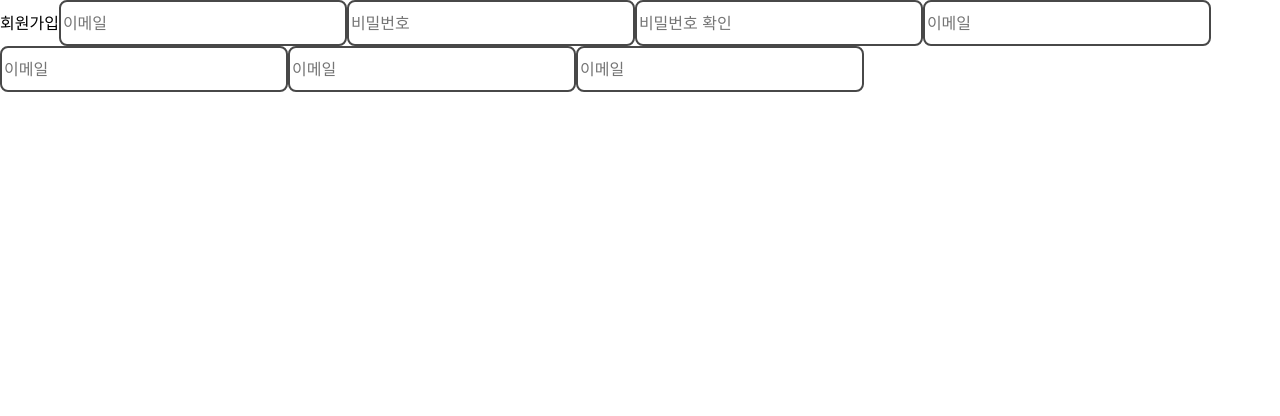
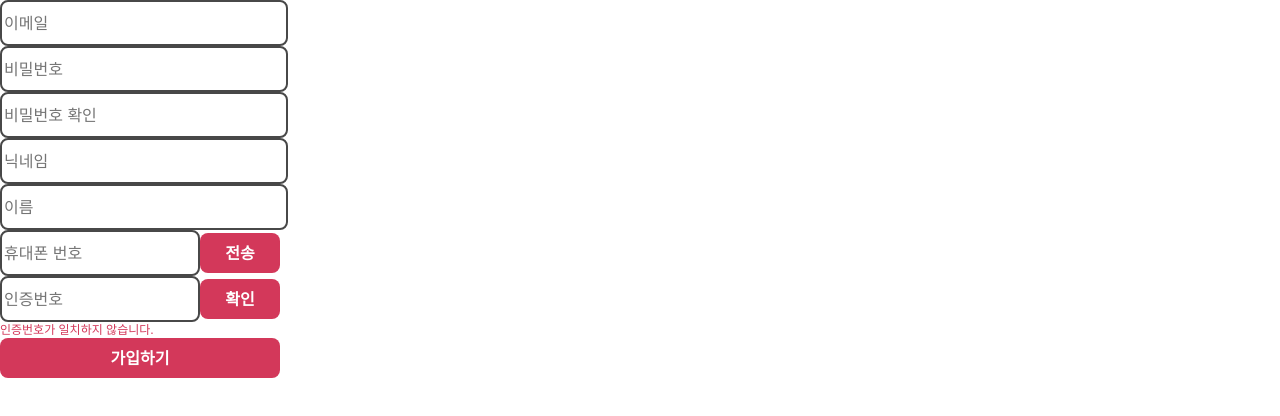
Before and after one commit to noobsoda/Team-EggplantGarage, a React (Create React App) app in the folder frontend/: page /signupemail in a window 1280 px wide. Shown: the top 416 px of the page. Built offline with nearby package versions, Linux system fonts and the light colour scheme.

Commit message:
[Feat] 회원가입 마크업
완벽한 마크업보다는 입력하는 창을 구현
isCheck를 통해 아래에 안내 문구가 나올지 말지 선택 가능

```diff
--- /dev/null
+++ b/frontend/src/Atoms/Buttons/SmallStrokeButton.jsx
@@ -0,0 +1,18 @@
+import React from "react";
+import styled from "styled-components";
+
+const StyledButton = styled.button`
+  width: 80px;
+  height: 40px;
+  border-radius: 8px;
+  background-color: ${({ theme }) => theme.color.red};
+  color: ${({ theme }) => theme.color.white};
+`;
+
+export default function SmallStrokeButton({ name, buttonClick }) {
+  return (
+    <StyledButton className="body1-header" onClick={buttonClick}>
+      {name}
+    </StyledButton>
+  );
+}
--- /dev/null
+++ b/frontend/src/Atoms/Inputs/MidInput.jsx
@@ -0,0 +1,22 @@
+import React from "react";
+import styled from "styled-components";
+
+const StyledInput = styled.input`
+  width: 192px;
+  height: 40px;
+
+  border: 2px solid ${({ theme }) => theme.color.darkgrey};
+  border-radius: 8px;
+
+  color: ${({ theme }) => theme.color.black};
+`;
+
+export default function MidInput({ placehold, inputValue }) {
+  return (
+    <StyledInput
+      className="body1-regular"
+      onChange={inputValue}
+      placeholder={placehold}
+    ></StyledInput>
+  );
+}
--- /dev/null
+++ b/frontend/src/Atoms/Text/RedParagraph.jsx
@@ -0,0 +1,10 @@
+import React from "react";
+import styled from "styled-components";
+
+const StyledParagraph = styled.p`
+  color: ${({ theme }) => theme.color.red};
+`;
+
+export default function RedParagraph({ text }) {
+  return <StyledParagraph className="body2-regular">{text}</StyledParagraph>;
+}
--- /dev/null
+++ b/frontend/src/Molecules/InputBox.jsx
@@ -0,0 +1,12 @@
+import React from "react";
+import BigInput from "../Atoms/Inputs/BigInputBox";
+import RedParagraph from "../Atoms/Text/RedParagraph";
+
+export default function InputBox({ placehold, text, isCheck }) {
+  return (
+    <div>
+      <BigInput placehold={placehold} />
+      {isCheck ? <></> : <RedParagraph text={text} />}
+    </div>
+  );
+}
--- /dev/null
+++ b/frontend/src/Molecules/InputButtonBox.jsx
@@ -0,0 +1,19 @@
+import React from "react";
+import MidInput from "../Atoms/Inputs/MidInput";
+import Button from "../Atoms/Buttons/SmallStrokeButton";
+import RedParagraph from "../Atoms/Text/RedParagraph";
+
+export default function InputButtonbox({
+  placehold,
+  buttonName,
+  text,
+  isCheck,
+}) {
+  return (
+    <div>
+      <MidInput placehold={placehold} />
+      <Button name={buttonName}></Button>
+      {isCheck ? <></> : <RedParagraph text={text} />}
+    </div>
+  );
+}
--- a/frontend/src/Pages/SignUpEmail.jsx
+++ b/frontend/src/Pages/SignUpEmail.jsx
@@ -1,17 +1,41 @@
 import React from "react";
+import InputBox from "../Molecules/InputBox";
+import InputButtonBox from "../Molecules/InputButtonBox";
 import BigInputBox from "../Atoms/Inputs/BigInputBox";
+import BigColorBtn from "../Atoms/Buttons/BigButtonColor";
 
-export default function Main() {
+export default function SignUpEmail() {
   return (
     <div>
-      회원가입
-      <BigInputBox placehold="이메일" />
-      <BigInputBox placehold="비밀번호" />
-      <BigInputBox placehold="비밀번호 확인" />
-      <BigInputBox placehold="이메일" />
-      <BigInputBox placehold="이메일" />
-      <BigInputBox placehold="이메일" />
-      <BigInputBox placehold="이메일" />
+      <InputBox
+        placehold="이메일"
+        text="이미 존재하는 이메일 주소 입니다."
+        isCheck={true}
+      />
+      <InputBox
+        placehold="비밀번호"
+        text="8~16이내 !@#$%^&*만 써주세요"
+        isCheck={true}
+      />
+      <InputBox
+        placehold="비밀번호 확인"
+        text="비밀번호를 확인해주세요"
+        isCheck={true}
+      />
+      <InputBox
+        placehold="닉네임"
+        text="이미 존재하는 닉네임 입니다."
+        isCheck={true}
+      />
+      <BigInputBox placehold="이름" />
+      <InputButtonBox placehold="휴대폰 번호" buttonName="전송" />
+      <InputButtonBox
+        placehold="인증번호"
+        buttonName="확인"
+        text="인증번호가 일치하지 않습니다."
+        isCheck={false}
+      />
+      <BigColorBtn name="가입하기" />
     </div>
   );
 }
```
